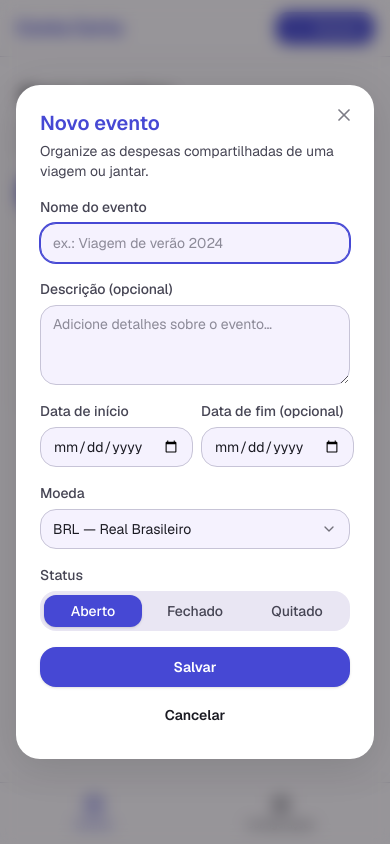
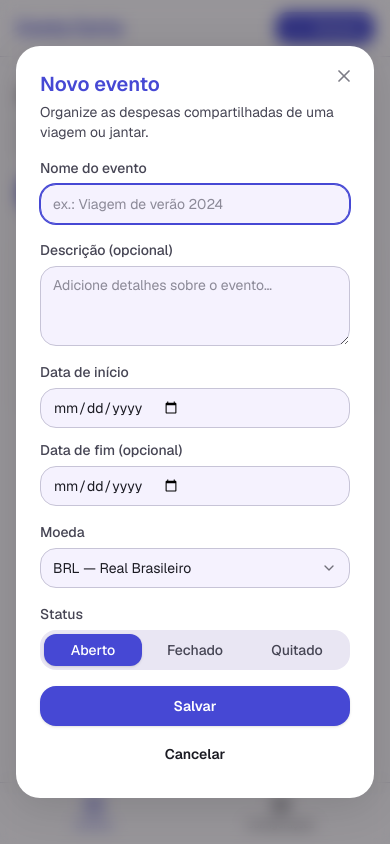
Before and after one commit to javascripto/divida-ai, a React (Vite) app: page / in a window 390 px wide. Both pictures are taken after a click on the button "Criar evento". Built offline with nearby package versions, Linux system fonts and the light colour scheme.

Commit message:
feat: melhorar layout do diálogo de eventos com ajustes de flexibilidade e responsividade

```diff
--- a/src/components/event-form-dialog.tsx
+++ b/src/components/event-form-dialog.tsx
@@ -93,7 +93,7 @@ export function EventFormDialog({
           </DialogDescription>
         </DialogHeader>
 
-        <div className="grid gap-4 px-6">
+        <div className="grid min-h-0 flex-1 gap-4 overflow-y-auto px-6">
           <div className="grid gap-1.5">
             <Label htmlFor="ev-name">Nome do evento</Label>
             <Input
@@ -113,7 +113,7 @@ export function EventFormDialog({
               onChange={(e) => setDescription(e.target.value)}
             />
           </div>
-          <div className="grid grid-cols-2 gap-3">
+          <div className="grid grid-cols-1 gap-3 sm:grid-cols-2">
             <div className="grid gap-1.5">
               <Label htmlFor="ev-start">Data de início</Label>
               <Input id="ev-start" type="date" value={startDate} onChange={(e) => setStartDate(e.target.value)} />
--- a/src/components/ui/dialog.tsx
+++ b/src/components/ui/dialog.tsx
@@ -32,7 +32,7 @@ const DialogContent = React.forwardRef<
     <DialogPrimitive.Content
       ref={ref}
       className={cn(
-        "fixed left-1/2 top-1/2 z-50 grid w-[calc(100%-2rem)] max-w-lg -translate-x-1/2 -translate-y-1/2 gap-4 rounded-xl bg-surface-container-lowest p-0 shadow-[0_8px_40px_rgba(0,0,0,0.12)] duration-200 data-[state=open]:animate-in data-[state=closed]:animate-out data-[state=closed]:fade-out-0 data-[state=open]:fade-in-0 data-[state=closed]:zoom-out-95 data-[state=open]:zoom-in-95 dark:bg-surface-container",
+        "fixed left-1/2 top-1/2 z-50 flex max-h-[calc(100dvh-2rem)] w-[calc(100%-2rem)] max-w-lg -translate-x-1/2 -translate-y-1/2 flex-col gap-4 overflow-hidden rounded-xl bg-surface-container-lowest p-0 shadow-[0_8px_40px_rgba(0,0,0,0.12)] duration-200 data-[state=open]:animate-in data-[state=closed]:animate-out data-[state=closed]:fade-out-0 data-[state=open]:fade-in-0 data-[state=closed]:zoom-out-95 data-[state=open]:zoom-in-95 dark:bg-surface-container",
         className,
       )}
       {...props}
```
